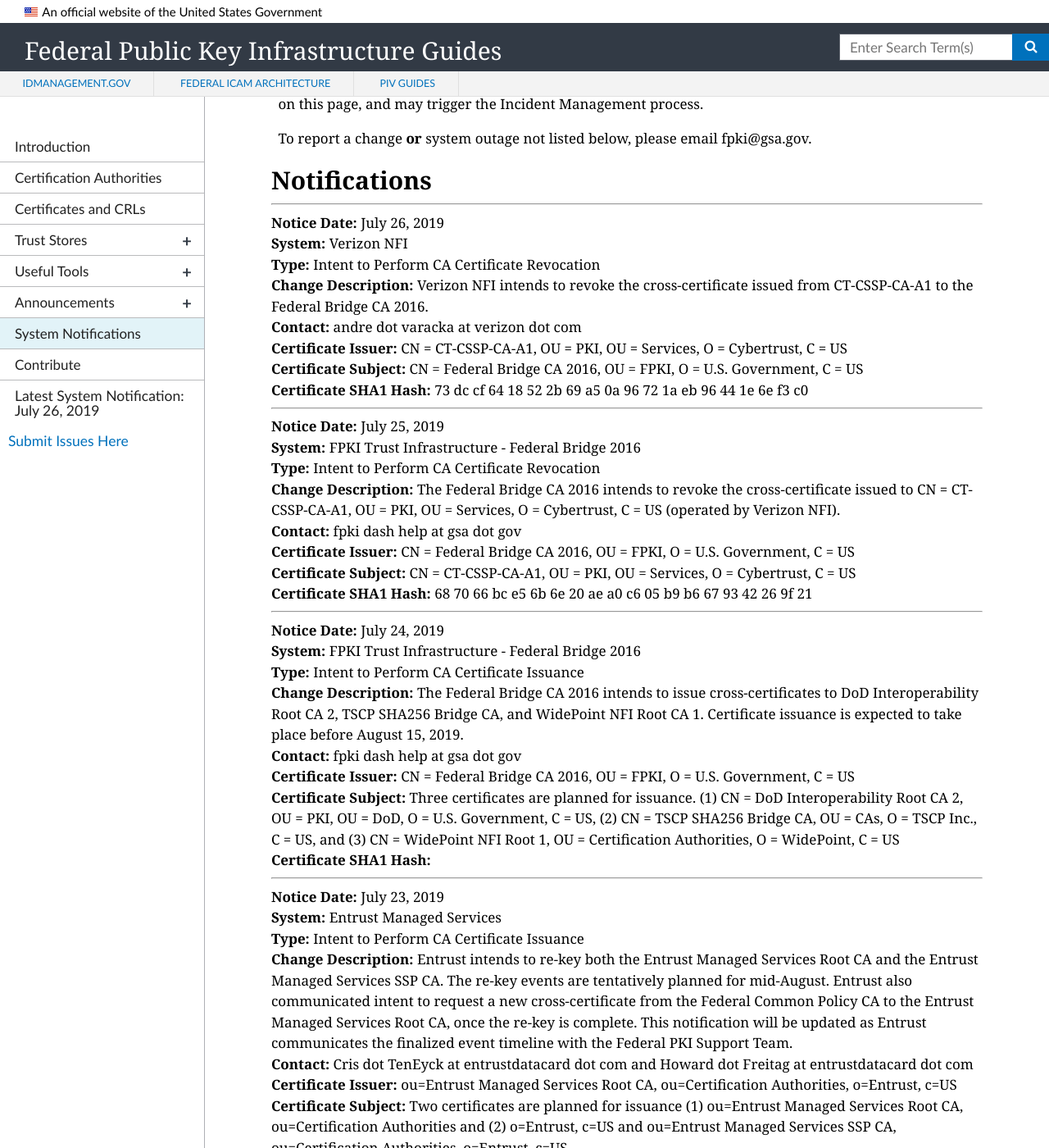
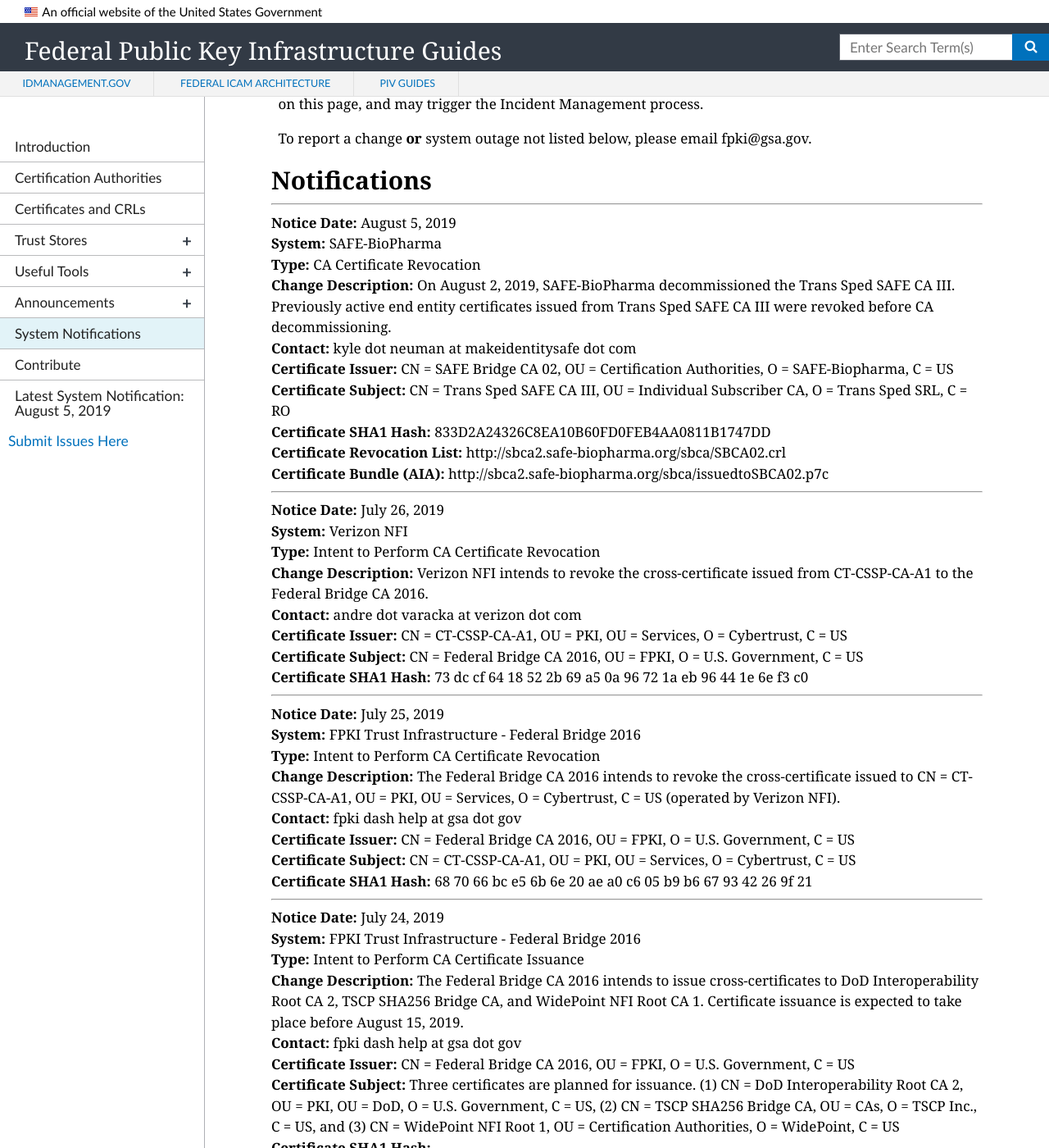
Before and after one commit to GSA/fpki-guides, a Jekyll site: the page built from pages/fpki_notifications.md, in a window 1280 px wide and 1400 px high, scrolled down 672 px. Shown: the whole window at 82% size. Built offline with Jekyll 4.4.1, drawn with Linux system fonts in a browser that asks for light colours; nearby versions of some CDN libraries; some of the changed text lies outside the part shown.

Commit message:
Update notifications.yml

```diff
--- a/_data/notifications.yml
+++ b/_data/notifications.yml
@@ -1141,7 +1141,7 @@
   change_type: Intent to Perform CA Certificate Issuance
   start_datetime:
   system: Entrust Managed Services
-  change_description: Entrust intends to re-key both the Entrust Managed Services Root CA and the Entrust Managed Services SSP CA. The re-key events are tentatively planned for mid-August.  Entrust also communicated intent to request a new cross-certificate from the Federal Common Policy CA to the Entrust Managed Services Root CA, once the re-key is complete.  This notification will be updated as Entrust communicates the finalized event timeline with the Federal PKI Support Team.
+  change_description: Entrust intends to re-key both the Entrust Managed Services Root CA and the Entrust Managed Services SSP CA. The Entrust Managed Services Root CA re-key event is planned for August 13, 2019.  Entrust also communicated intent to request a new cross-certificate from the Federal Common Policy CA to the Entrust Managed Services Root CA, once the re-key is complete.  This notification will be updated as Entrust communicates the finalized event timeline with the Federal PKI Support Team.
   contact: Cris dot TenEyck at entrustdatacard dot com and Howard dot Freitag at entrustdatacard dot com
   ca_certificate_hash:
   ca_certificate_issuer: ou=Entrust Managed Services Root CA, ou=Certification Authorities, o=Entrust, c=US
@@ -1183,6 +1183,20 @@
   ca_certificate_issuer: CN = CT-CSSP-CA-A1, OU = PKI, OU = Services, O = Cybertrust, C = US
   ca_certificate_subject: CN = Federal Bridge CA 2016, OU = FPKI, O = U.S. Government, C = US
 
+- notice_date: August 5, 2019
+  change_type: CA Certificate Revocation
+  start_datetime:
+  system: SAFE-BioPharma
+  change_description: On August 2, 2019, SAFE-BioPharma decommissioned the Trans Sped SAFE CA III. Previously active end entity certificates issued from Trans Sped SAFE CA III were revoked before CA decommissioning.
+  contact: kyle dot neuman at makeidentitysafe dot com
+  ca_certificate_hash: 833D2A24326C8EA10B60FD0FEB4AA0811B1747DD
+  ca_certificate_issuer: CN = SAFE Bridge CA 02, OU = Certification Authorities, O = SAFE-Biopharma, C = US
+  ca_certificate_subject: CN = Trans Sped SAFE CA III, OU = Individual Subscriber CA, O = Trans Sped SRL, C = RO
+  cdp_uri: http://sbca2.safe-biopharma.org/sbca/SBCA02.crl
+  aia_uri: http://sbca2.safe-biopharma.org/sbca/issuedtoSBCA02.p7c
+  sia_uri:
+  ocsp_uri:
+
 #- notice_date:
 #  change_type: CA Certificate Issuance
 #  start_datetime:
```
